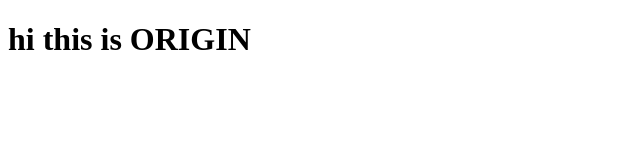
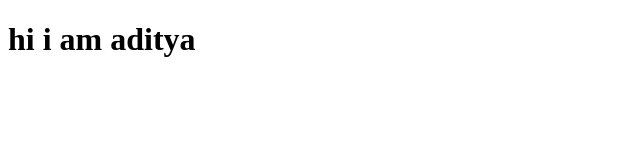
Before and after one commit to aditya123456-coder/trial, a plain HTML site: page index.html in a window 1280 px wide. Shown: the whole page, without its empty margins (0-640 px from the left). Drawn offline with Linux system fonts and the light colour scheme.

Commit message:
index.html

```diff
--- a/index.html
+++ b/index.html
@@ -7,7 +7,7 @@
 </head>
 <body>
     <h1>
-        hi this is ORIGIN
+        hi i am aditya
     </h1>
 </body>
 </html>
```
